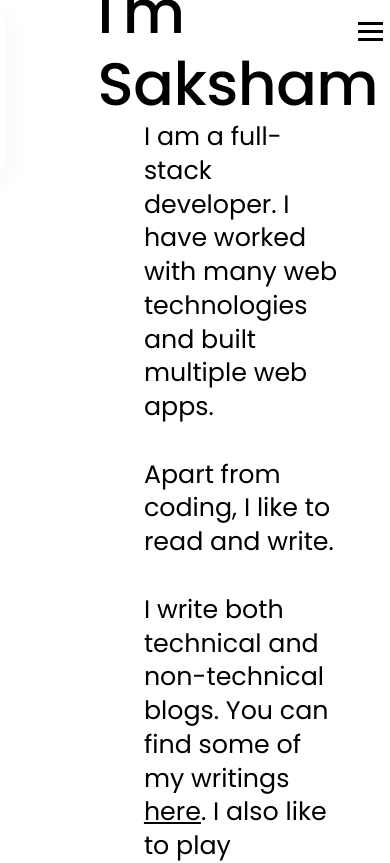
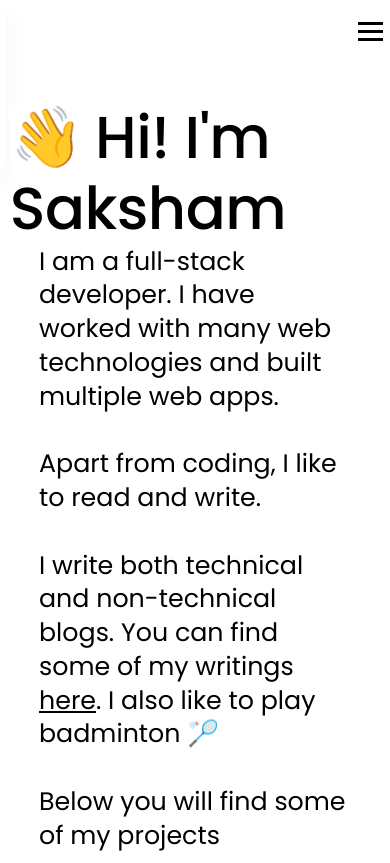
Before and after one commit to Saksham294/portfolio-new, a React (Vite) app: page / in a window 390 px wide. Shown: the top 863 px of the page. Built offline with nearby package versions, Linux system fonts and the light colour scheme.

Commit message:
Fix responsiveness

```diff
--- a/src/components/About/About.css
+++ b/src/components/About/About.css
@@ -12,7 +12,8 @@
 }
 .name-intro{
     /* border: 2px solid red; */
-    width: 50%;
+    width: 100%;
+    padding-left: 50vw;
 }
 
 .name-intro>h2{
@@ -48,3 +49,30 @@
     width: 100%;
     /* border: 2px solid red; */
 }
+
+@media screen and (max-width:768px){
+    .name-intro{
+        /* border: 2px solid red; */
+        padding-left: 5vw;
+        padding-top: 5vw;
+    }
+    .name-intro>h2{
+        font-size:7vh;
+    }
+
+    .about-me{
+        /* border: 2px solid green; */
+        width: 80%;
+        padding-left: 0;
+    }
+}
+
+@media screen and (min-width:769px)and (max-width:1024px){
+    .name-intro{
+        /* border: 2px solid red; */
+        padding-left: 35vw;
+    }
+    .name-intro>h2{
+        font-size:8vh;
+    }
+}
```
